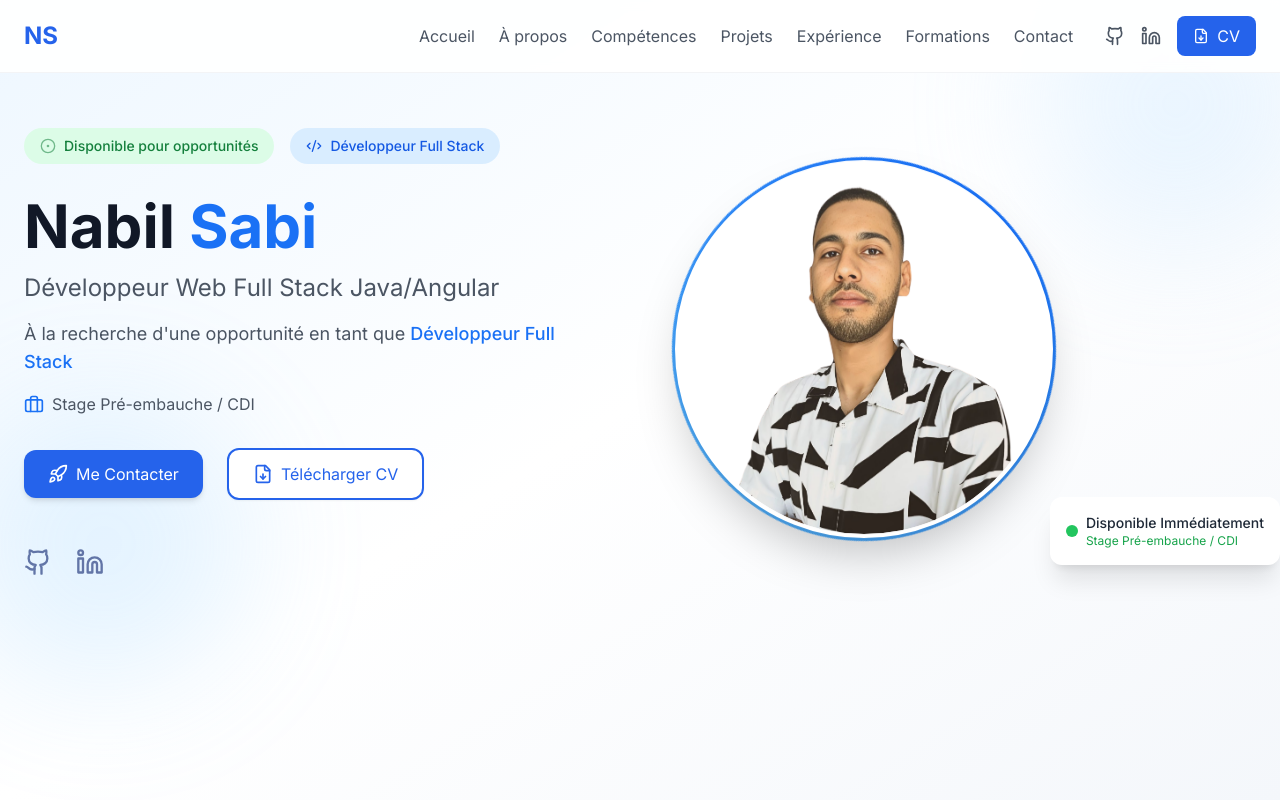
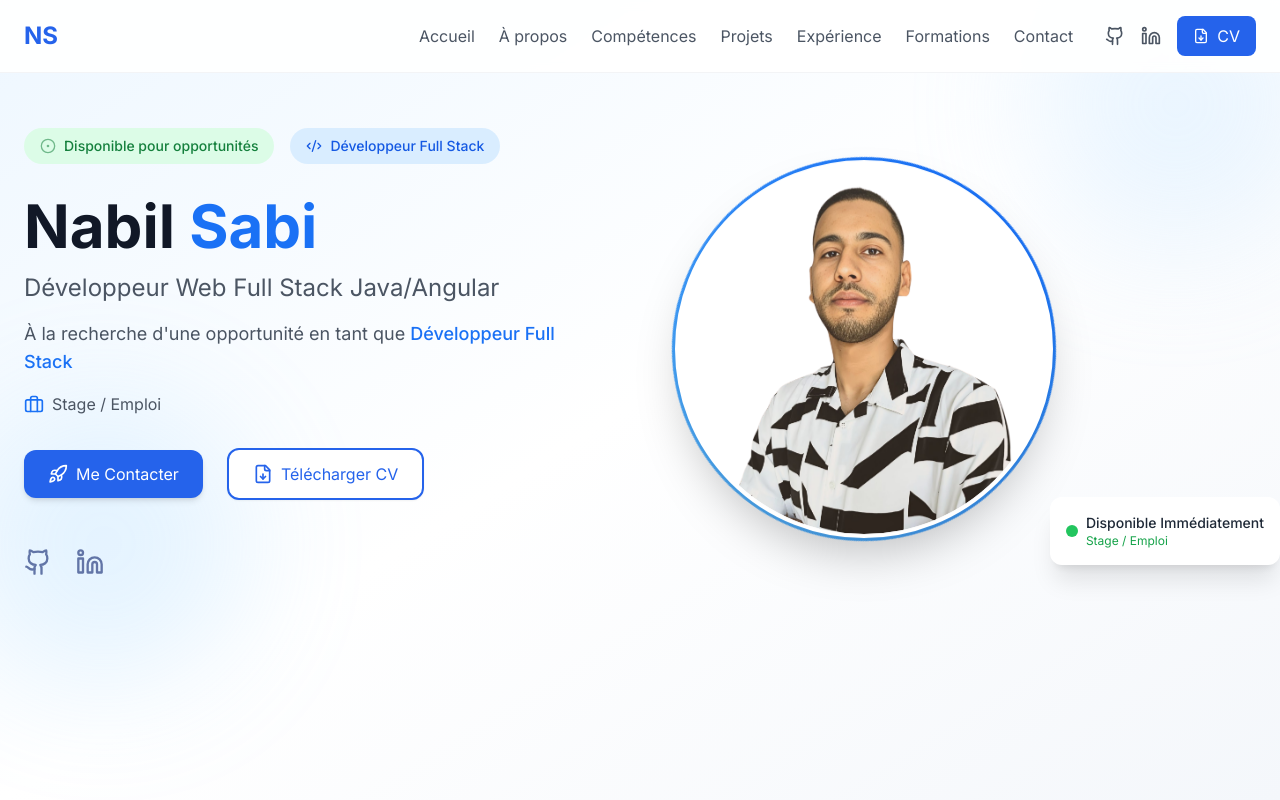
Before and after one commit to nabilsabi01/my-portfolio, a React (Vite) app: page / in a window 1280 px wide. Shown: the top 800 px of the page. Built offline with nearby package versions, Linux system fonts and the light colour scheme.

Commit message:
Update Hero.tsx

```diff
--- a/src/components/Hero.tsx
+++ b/src/components/Hero.tsx
@@ -70,7 +70,7 @@ export default function Hero() {
                 </p>
                 <div className="flex items-center justify-center lg:justify-start space-x-2 text-gray-600">
                   <Briefcase className="w-5 h-5 text-primary-600" />
-                  <span>Stage Pré-embauche / CDI</span>
+                  <span>Stage / Emploi</span>
                 </div>
               </div>
             </div>
@@ -138,7 +138,7 @@ export default function Hero() {
                       Disponible Immédiatement
                     </p>
                     <p className="text-xs text-green-600">
-                      Stage Pré-embauche / CDI
+                      Stage / Emploi
                     </p>
                   </div>
                 </div>
```
